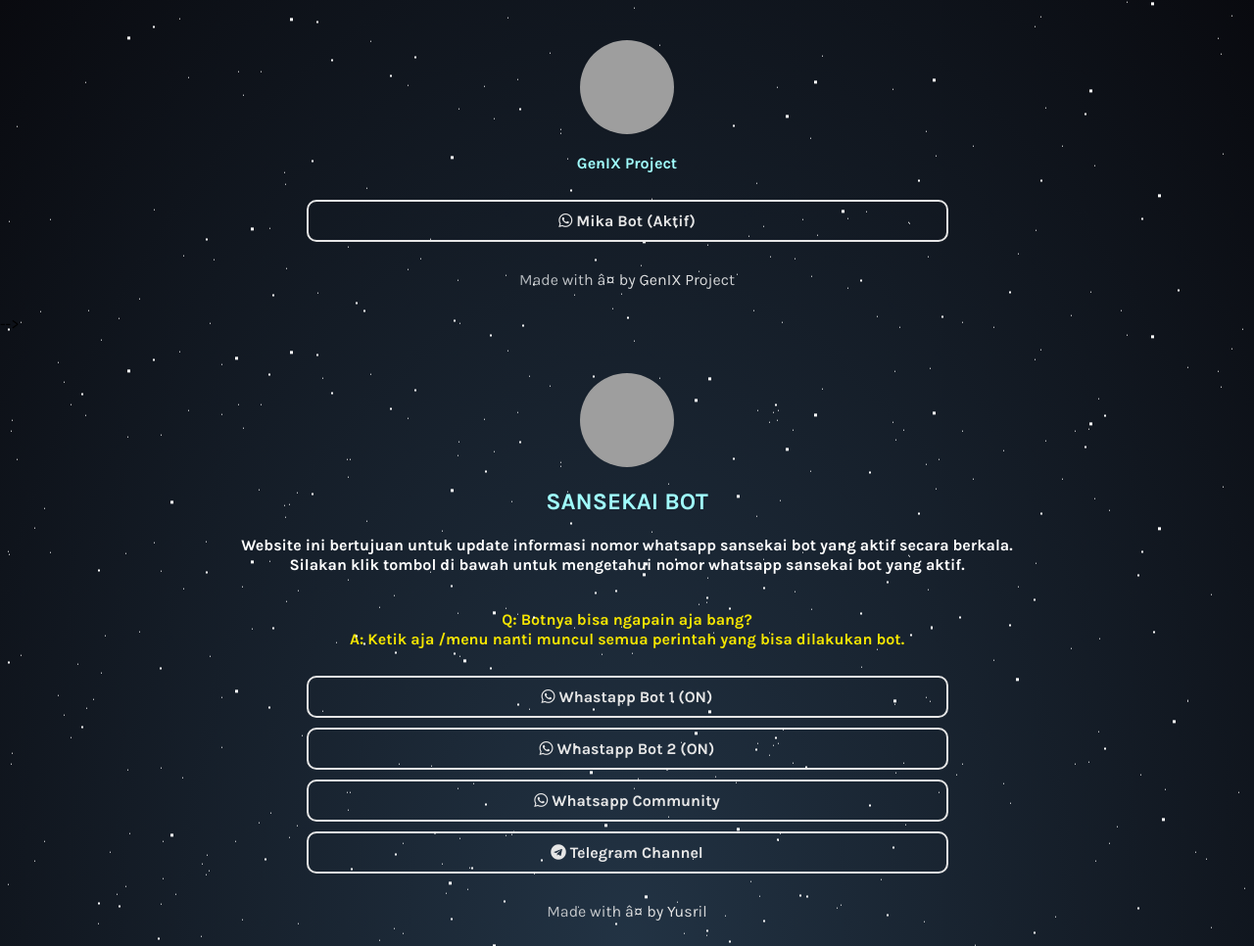
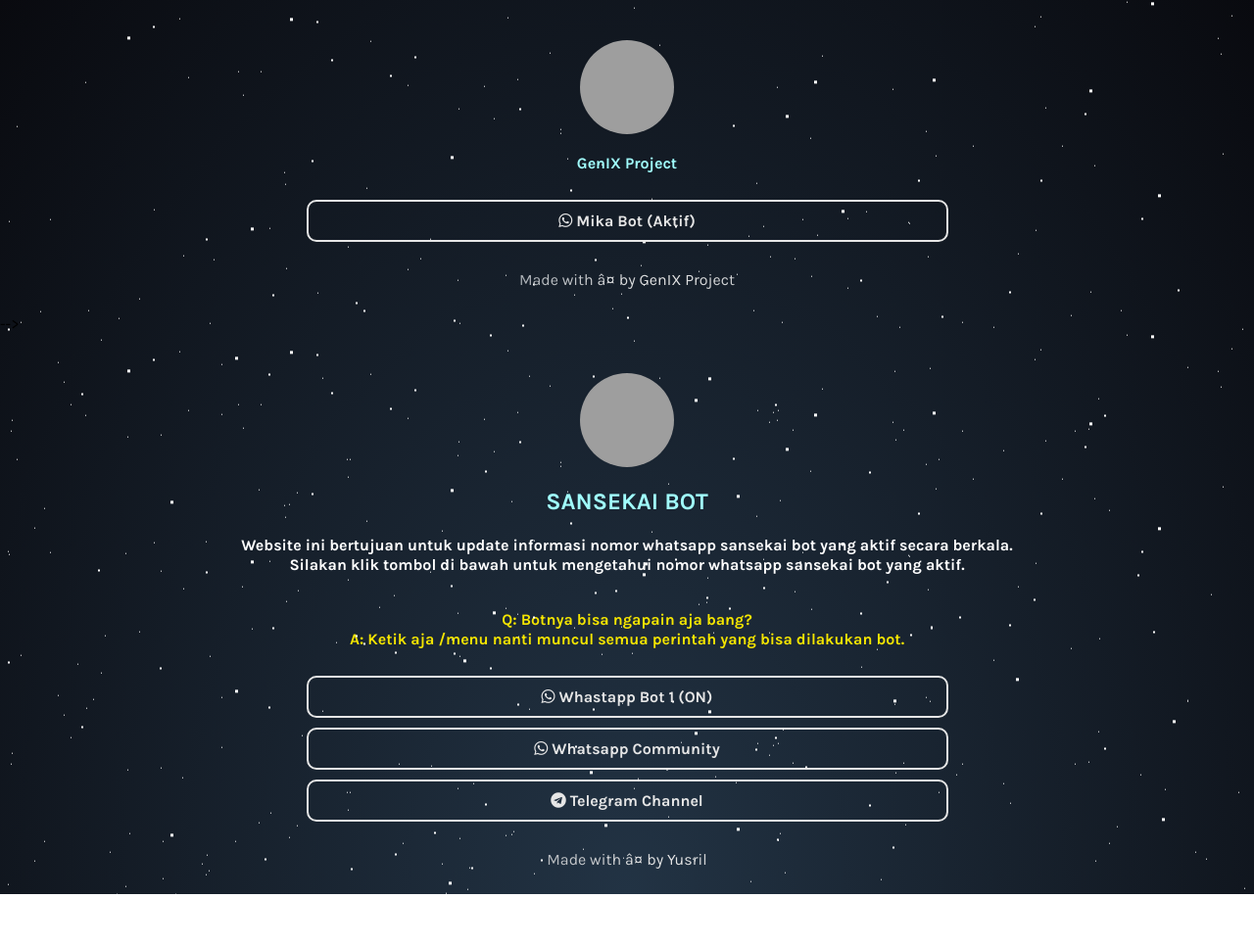
Before and after one commit to craxid/bot, a plain HTML site: page index.html in a window 1280 px wide. Shown: the whole page at 98% size. After the commit the page ends 913 px from the top, so only its background shows below. Drawn offline with nearby package versions, Linux system fonts and the light colour scheme; grey boxes are pictures that could not be loaded.

Commit message:
update index.html

```diff
--- a/index.html
+++ b/index.html
@@ -213,14 +213,17 @@
     <div id="links">
        <!-- <a class="link" href="#" target="_blank"> <i class="fab fa-whatsapp"></i><b> Maaf Ya Botnya lagi off sementara semua, terus pantengin aja web ini biar tau update nomor baru.</b></a> -->
        <!--<a class="link" href="https://wa.me/6289521688793?text=Sansekai" target="_blank"> <i class="fab fa-whatsapp"></i><b> Whastapp 1 (ON)</b></a>-->
+
        <a class="link" href="https://wa.me/6283155936234?text=mika" target="_blank"> <i class="fab fa-whatsapp"></i><b> Whastapp Bot 1 (ON)</b></a>
-       <a class="link" href="https://wa.me/6281299038342?text=Sansekai" target="_blank"> <i class="fab fa-whatsapp"></i><b> Whastapp Bot 2 (ON)</b></a>
+
+       <!--<a class="link" href="https://wa.me/6281299038342?text=Sansekai" target="_blank"> <i class="fab fa-whatsapp"></i><b> Whastapp Bot 2 (ON)</b></a>-->
+
        <!-- <a class="link" href="https://wa.me/62895108668640?text=/menu" target="_blank"> <i class="fab fa-whatsapp"></i><b> Whastapp 2</b></a> -->
        <!-- <a class="link" href="https://chat.whatsapp.com/EHZkqnZQaJuAdzxtxAkISS" target="_blank"> <i class="fab fa-whatsapp"></i><b> Whastapp Group Chat</b></a> -->
        <a class="link" href="https://chat.whatsapp.com/LmAVTMLDZAHGmvjuD3BfsL" target="_blank"> <i class="fab fa-whatsapp"></i><b> Whatsapp Community </b></a>
        <a class="link" href="https://t.me/sansekai" target="_blank"> <i class="fab fa-telegram"></i><b> Telegram Channel </b></a>
     </div>
 
-    <div id="hashtag">Made with ❤ by <a id="colorfooter" href="https://github.com/sansekai" target="_blank">Yusril</a></div>
+    <div id="hashtag">Made with ❤ by <a id="colorfooter" href="https://github.com/craxid" target="_blank">Yusril</a></div>
   </body>
 </html>
```
